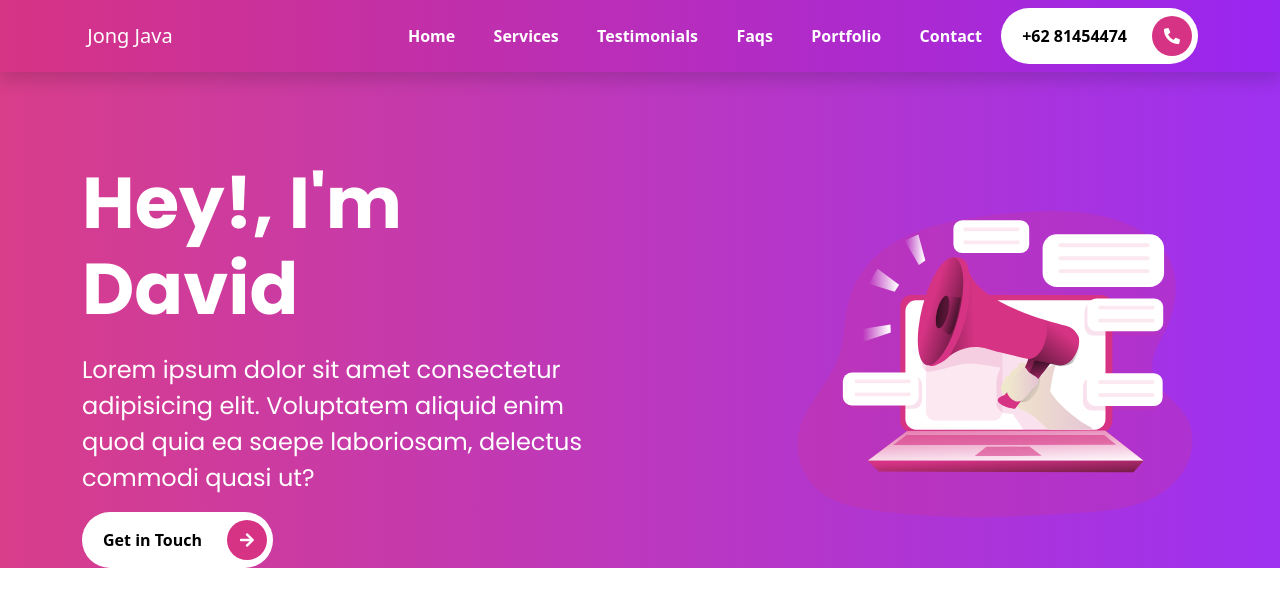
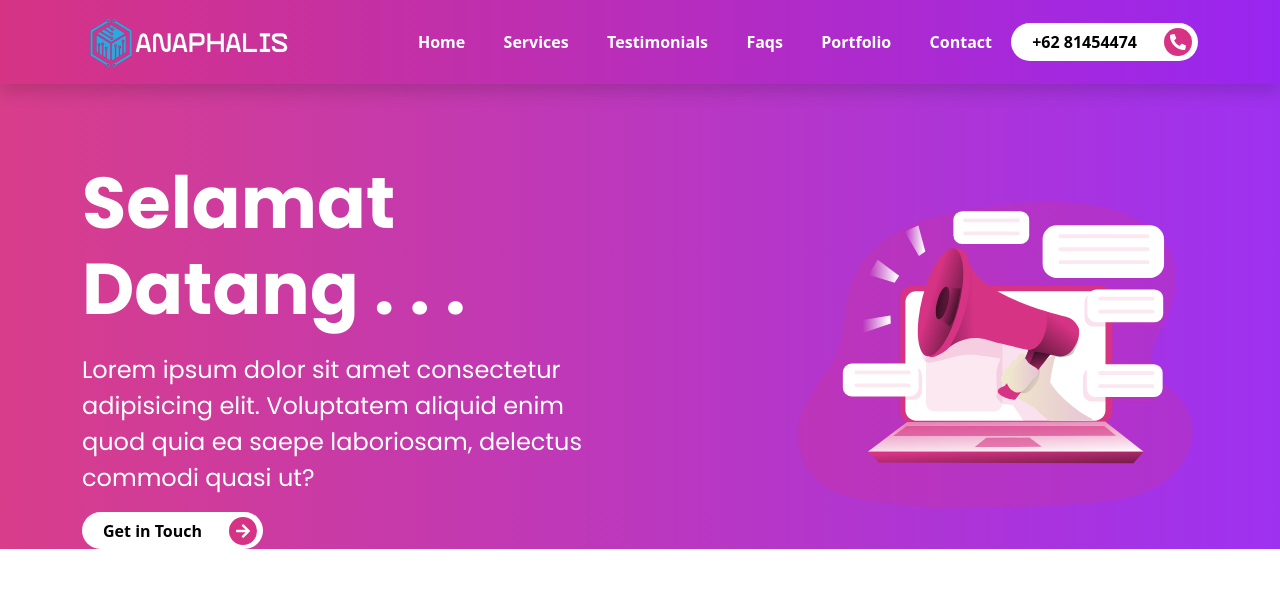
Before and after one commit to djanoer/portfolio-bootstrap-v5-sass, a website: page index.html in a window 1280 px wide. Drawn offline with Linux system fonts and the light colour scheme.

Commit message:
memperbaiki navbar button phone

```diff
--- a/index.html
+++ b/index.html
@@ -20,7 +20,7 @@
     <nav class="navbar navbar-expand-lg navbar-dark menu shadow fixed-top">
         <div class="container">
           <a class="navbar-brand" href="#">
-              <img src="#" alt=""> Jong Java
+              <img src="images/logo-company-dummy.png" alt="Logo Company">
           </a>
           <button class="navbar-toggler" type="button" data-bs-toggle="collapse" data-bs-target="#navbarNav" aria-controls="navbarNav" aria-expanded="false" aria-label="Toggle navigation">
             <span class="navbar-toggler-icon"></span>
@@ -66,7 +66,7 @@
                 <!-- Start the content for the intro -->
                 <div class="col-md-6 intros text-start">
                     <h1 class="display-2">
-                        <span class="display-2--intro">Hey!, I'm David</span>
+                        <span class="display-2--intro">Selamat Datang . . .</span>
                         <span class="display-2--description lh-base">
                             Lorem ipsum dolor sit amet consectetur adipisicing elit. Voluptatem aliquid enim quod quia ea saepe laboriosam, delectus commodi quasi ut?
                         </span>
--- a/scss/components/_buttons.scss
+++ b/scss/components/_buttons.scss
@@ -7,7 +7,8 @@
     }
 
     position: relative;
-    padding: 0.9375rem 4.375rem 0.9375rem 1.25rem;
+    padding: 0.35rem 3.75rem 0.35rem 1.25rem;
+    // padding: 0.9375rem 4.375rem 0.9375rem 1.25rem;
     font-weight: 700;
     margin: 0;
     border: 0.1rem solid rgba($white, 0.6);
@@ -16,8 +17,8 @@
     span {
         position: absolute;
         background-color: $secondary;
-        width: 2.5rem;
-        height: 2.5rem;
+        width: 1.75rem; // default 2.5rem
+        height: 1.75rem; // default 2.5rem
         top: 50%;
         right: 5px;
         transform: translateY(-50%);
@@ -26,7 +27,7 @@
         i {
             color: $white;
             font-size: 1rem;
-            line-height: 2.5rem;
+            line-height: 1.75rem; // default 2.5rem
         }
     }
 
```
Also changed, not shown: assets/css/style.css, images/logo-company-dummy.png (added), 1 other file.
